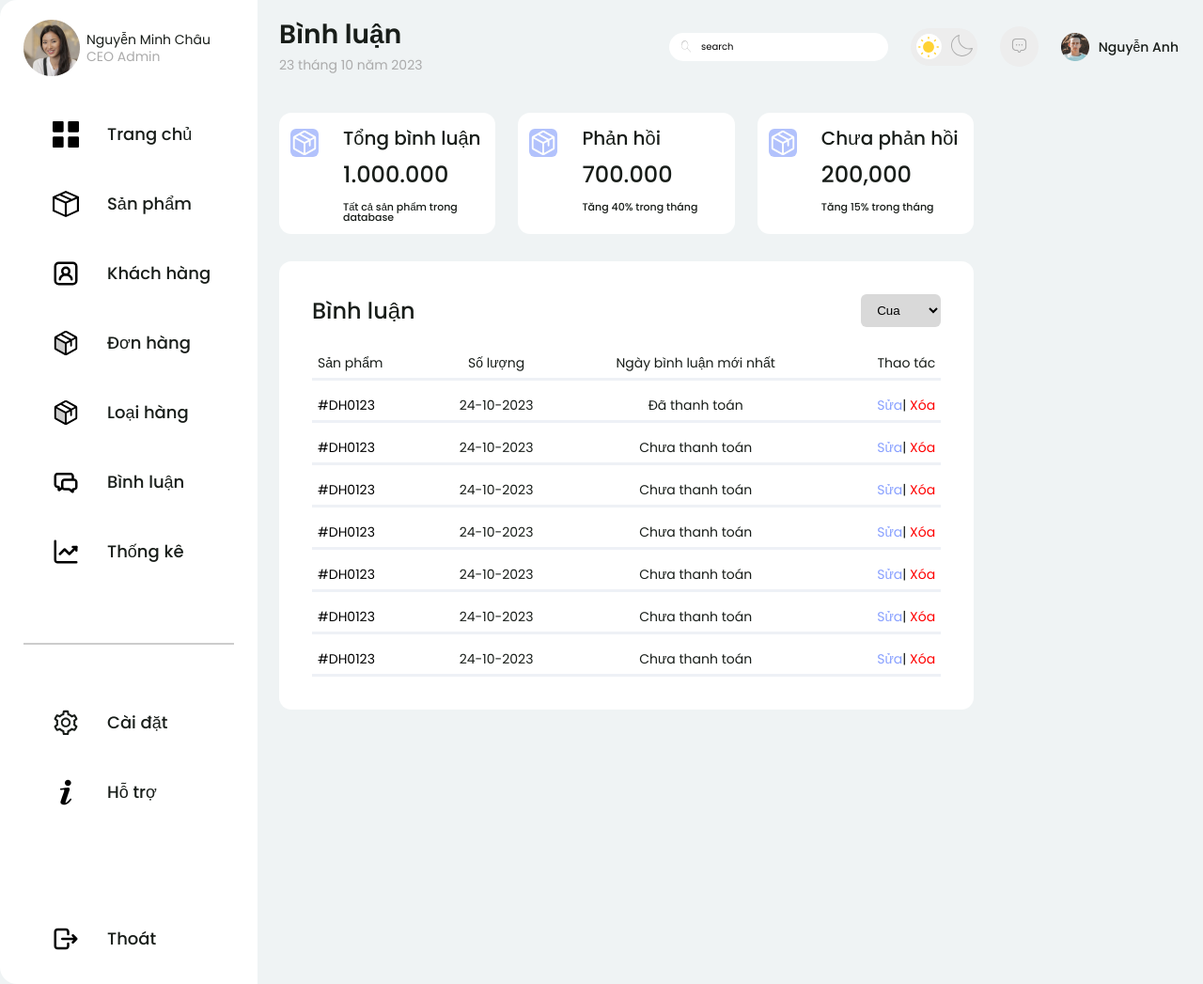
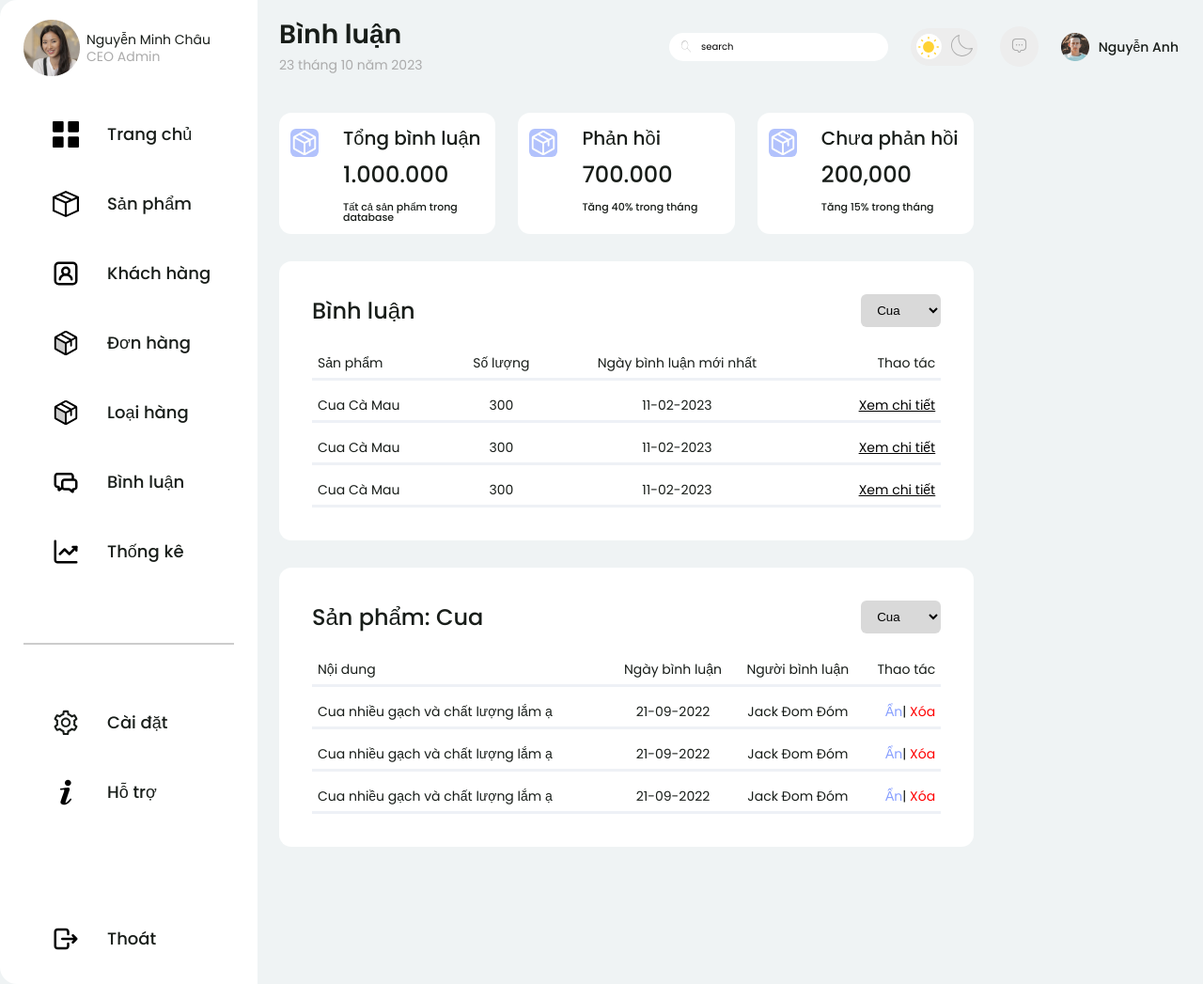
Before and after one commit to tuanhuynh0107/wd18031, a PHP site: page /html/binhluan_admin.html in a window 1280 px wide. Shown: the whole page at 94% size. Run offline with PHP 8.4, Linux system fonts and the light colour scheme.

Commit message:
update file binhluan_admin.html

```diff
--- a/assets/css/admin_quanli.css
+++ b/assets/css/admin_quanli.css
@@ -425,6 +425,13 @@ html {
 .hendel-delete-act {
     color: #f00;
 }
+/* hendel-details-act binh luan */
+.hendel-details-act {
+    color: #000;
+    font-size: 1.4rem;
+    font-weight: 400;
+    text-decoration-line: underline;
+}
 
 /* thông báo */
 
--- a/html/binhluan_admin.html
+++ b/html/binhluan_admin.html
@@ -338,65 +338,79 @@
                             </thead>
                             <tbody>
                                 <tr>
-                                    <td><a href="">#DH0123</a></td>
-                                    <td>24-10-2023</td>
-                                    <td>Đã thanh toán</td>
+                                    <td>Cua Cà Mau</td>
+                                    <td>300</td>
+                                    <td>11-02-2023</td>
                                     <td>
-                                        <a href="" class="hendel-update-act">Sửa</a>|
+                                        <a href="#" class="hendel-details-act">Xem chi tiết</a>
+                                    </td>
+                                </tr>
+                                <tr>
+                                    <td>Cua Cà Mau</td>
+                                    <td>300</td>
+                                    <td>11-02-2023</td>
+                                    <td>
+                                        <a href="#" class="hendel-details-act">Xem chi tiết</a>
+                                    </td>
+                                </tr>
+                                <tr>
+                                    <td>Cua Cà Mau</td>
+                                    <td>300</td>
+                                    <td>11-02-2023</td>
+                                    <td>
+                                        <a href="#" class="hendel-details-act">Xem chi tiết</a>
+                                    </td>
+                                </tr>
+                            </tbody>
+                        </table>
+                    </article>
+                    <!-- Binh luan cua san pham -->
+                    <article class="revenue">
+                        <div class="revenue__top row">
+                            <div class="revenue__top--title">
+                                <h4>Sản phẩm: Cua</h4>
+                            </div>
+
+                            <select class="revenue__top--hendel">
+                                <option value="1">Cua</option>
+                                <option value="2">Ghẹ</option>
+                                <option value="3">Cá hồi</option>
+                            </select>
+                        </div>
+                        <table class="table__packgeNew">
+                            <thead>
+                                <tr>
+                                    <td>Nội dung</td>
+                                    <td>Ngày bình luận</td>
+                                    <td>Người bình luận</td>
+                                    <td>Thao tác</td>
+                                </tr>
+                            </thead>
+                            <tbody>
+                                <tr>
+                                    <td>Cua nhiều gạch và chất lượng lắm ạ</td>
+                                    <td>21-09-2022</td>
+                                    <td>Jack Đom Đóm</td>
+                                    <td>
+                                        <a href="" class="hendel-update-act">Ẩn</a>|
                                         <a href="" class="hendel-delete-act">Xóa</a>
                                     </td>
                                 </tr>
                                 <tr>
-                                    <td><a href="">#DH0123</a></td>
-                                    <td>24-10-2023</td>
-                                    <td>Chưa thanh toán</td>
+                                    <td>Cua nhiều gạch và chất lượng lắm ạ</td>
+                                    <td>21-09-2022</td>
+                                    <td>Jack Đom Đóm</td>
                                     <td>
-                                        <a href="" class="hendel-update-act">Sửa</a>|
+                                        <a href="" class="hendel-update-act">Ẩn</a>|
                                         <a href="" class="hendel-delete-act">Xóa</a>
                                     </td>
                                 </tr>
                                 <tr>
-                                    <td><a href="">#DH0123</a></td>
-                                    <td>24-10-2023</td>
-                                    <td>Chưa thanh toán</td>
+                                    <td>Cua nhiều gạch và chất lượng lắm ạ</td>
+                                    <td>21-09-2022</td>
+                                    <td>Jack Đom Đóm</td>
                                     <td>
-                                        <a href="" class="hendel-update-act">Sửa</a>|
-                                        <a href="" class="hendel-delete-act">Xóa</a>
-                                    </td>
-                                </tr>
-                                <tr>
-                                    <td><a href="">#DH0123</a></td>
-                                    <td>24-10-2023</td>
-                                    <td>Chưa thanh toán</td>
-                                    <td>
-                                        <a href="" class="hendel-update-act">Sửa</a>|
-                                        <a href="" class="hendel-delete-act">Xóa</a>
-                                    </td>
-                                </tr>
-                                <tr>
-                                    <td><a href="">#DH0123</a></td>
-                                    <td>24-10-2023</td>
-                                    <td>Chưa thanh toán</td>
-                                    <td>
-                                        <a href="" class="hendel-update-act">Sửa</a>|
-                                        <a href="" class="hendel-delete-act">Xóa</a>
-                                    </td>
-                                </tr>
-                                <tr>
-                                    <td><a href="">#DH0123</a></td>
-                                    <td>24-10-2023</td>
-                                    <td>Chưa thanh toán</td>
-                                    <td>
-                                        <a href="" class="hendel-update-act">Sửa</a>|
-                                        <a href="" class="hendel-delete-act">Xóa</a>
-                                    </td>
-                                </tr>
-                                <tr>
-                                    <td><a href="">#DH0123</a></td>
-                                    <td>24-10-2023</td>
-                                    <td>Chưa thanh toán</td>
-                                    <td>
-                                        <a href="" class="hendel-update-act">Sửa</a>|
+                                        <a href="" class="hendel-update-act">Ẩn</a>|
                                         <a href="" class="hendel-delete-act">Xóa</a>
                                     </td>
                                 </tr>
```
